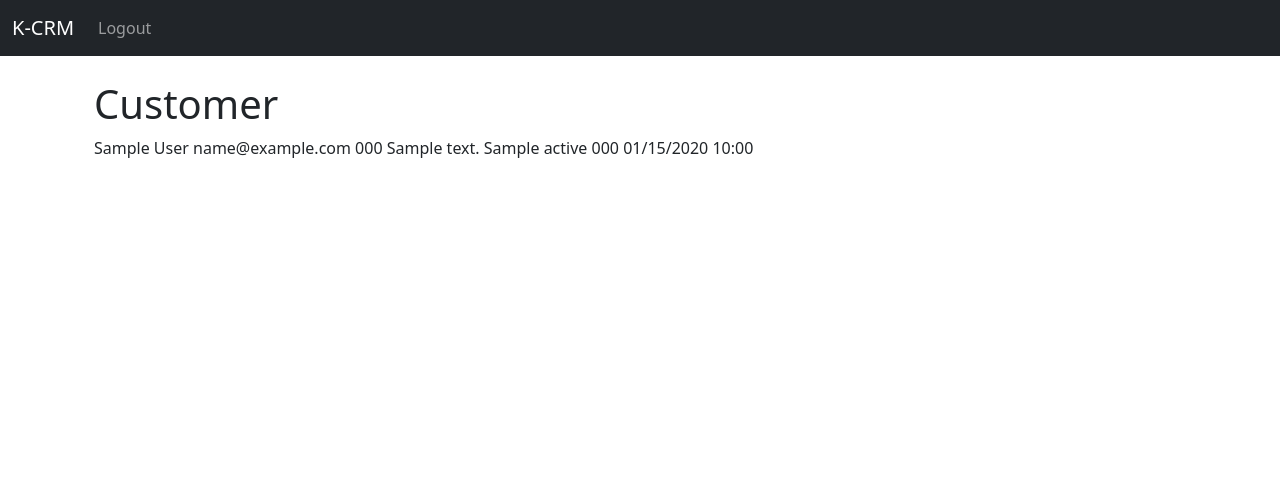
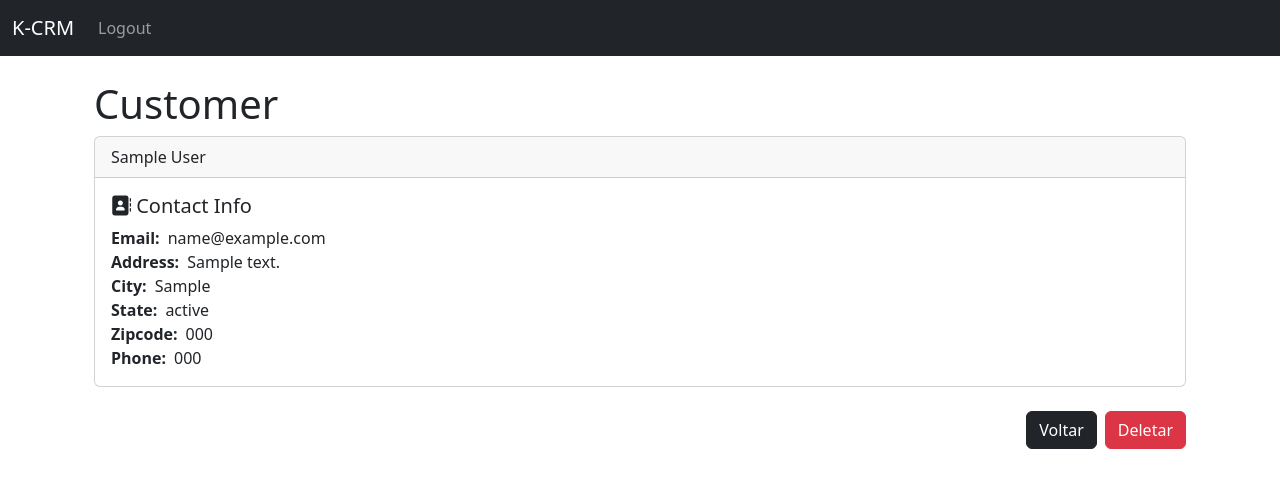
Before and after one commit to dezoliveira/kcrm, a Django app: page /customer/1 in a window 1280 px wide. Shown: the top 488 px of the page. Run offline with Django 5.2, Linux system fonts and the light colour scheme; a user stored in the database is signed in; tables that the repository leaves empty hold one stand-in row (values such as "Sample post"); some libraries are stand-ins or nearby versions.

Commit message:
add: customer card

```diff
--- a/website/templates/customer.html
+++ b/website/templates/customer.html
@@ -3,13 +3,63 @@
 
 <h1>Customer</h1>
 
-{{ customer.first_name }} {{ customer.last_name }}
-{{ customer.email }}
-{{ customer.phone }}
-{{ customer.address }}
-{{ customer.city }}
-{{ customer.state }}
-{{ customer.zipcode }}
-{{ customer.created_at|date:'m/d/Y H:i' }}
+<!-- Card -->
+<div class="card">
+
+  <!-- Full Name -->
+  <div class="card-header">
+    {{ customer.first_name }} {{ customer.last_name }}
+  </div>
+
+  <div class="card-body">
+
+    <!-- Title -->
+    <h5 class="card-title">
+      <i class="fa-solid fa-address-book"></i>
+      Contact Info
+    </h5>
+
+    <!-- Email -->
+    <div class="d-flex align-items-center gap-2">
+      <label class="fw-bold">Email:</label>
+      <p class="card-text">{{ customer.email }}</p>
+    </div>
+
+    <!-- Address -->
+    <div class="d-flex align-items-center gap-2">
+      <label class="fw-bold">Address:</label>
+      <p class="card-text">{{ customer.address }}</p>
+    </div>
+
+    <!-- City -->
+    <div class="d-flex align-items-center gap-2">
+      <label class="fw-bold">City:</label>
+      <p class="card-text">{{ customer.city }}</p>
+    </div>
+
+    <!-- State -->
+    <div class="d-flex align-items-center gap-2">
+      <label class="fw-bold">State:</label>
+      <p class="card-text">{{ customer.state }}</p>
+    </div>
+
+    <!-- Zip Code -->
+    <div class="d-flex align-items-center gap-2">
+      <label class="fw-bold">Zipcode:</label>
+      <p class="card-text">{{ customer.zipcode }}</p>
+    </div>
+
+    <!-- Phone -->
+    <div class="d-flex align-items-center gap-2">
+      <label class="fw-bold">Phone:</label>
+      <p class="card-text">{{ customer.phone }}</p>
+    </div>
+  </div>
+</div>
+
+<div class="py-4 d-flex justify-content-end gap-2">
+  <a href="{% url 'home' %}" class="btn btn-dark">Voltar</a>
+  <a href="" class="btn btn-danger">Deletar</a>
+</div>
 
 {% endblock %}
```
